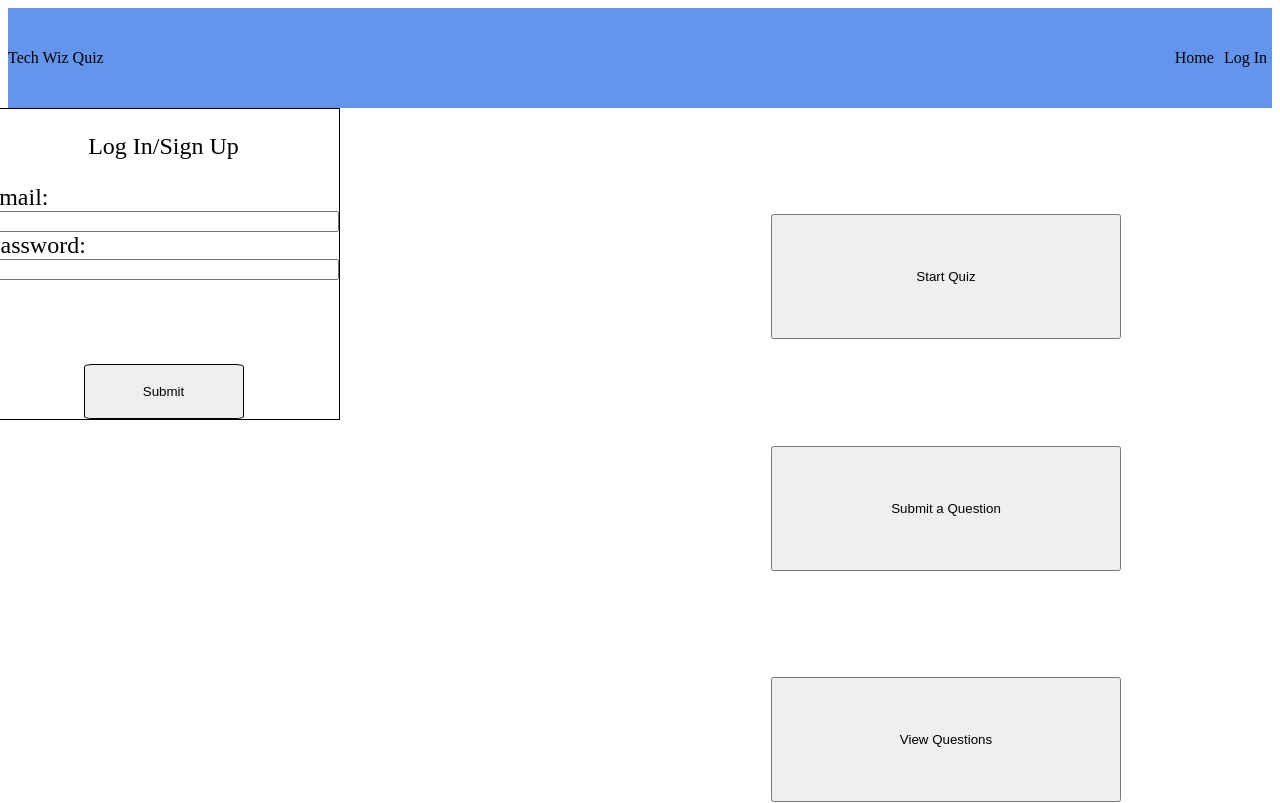
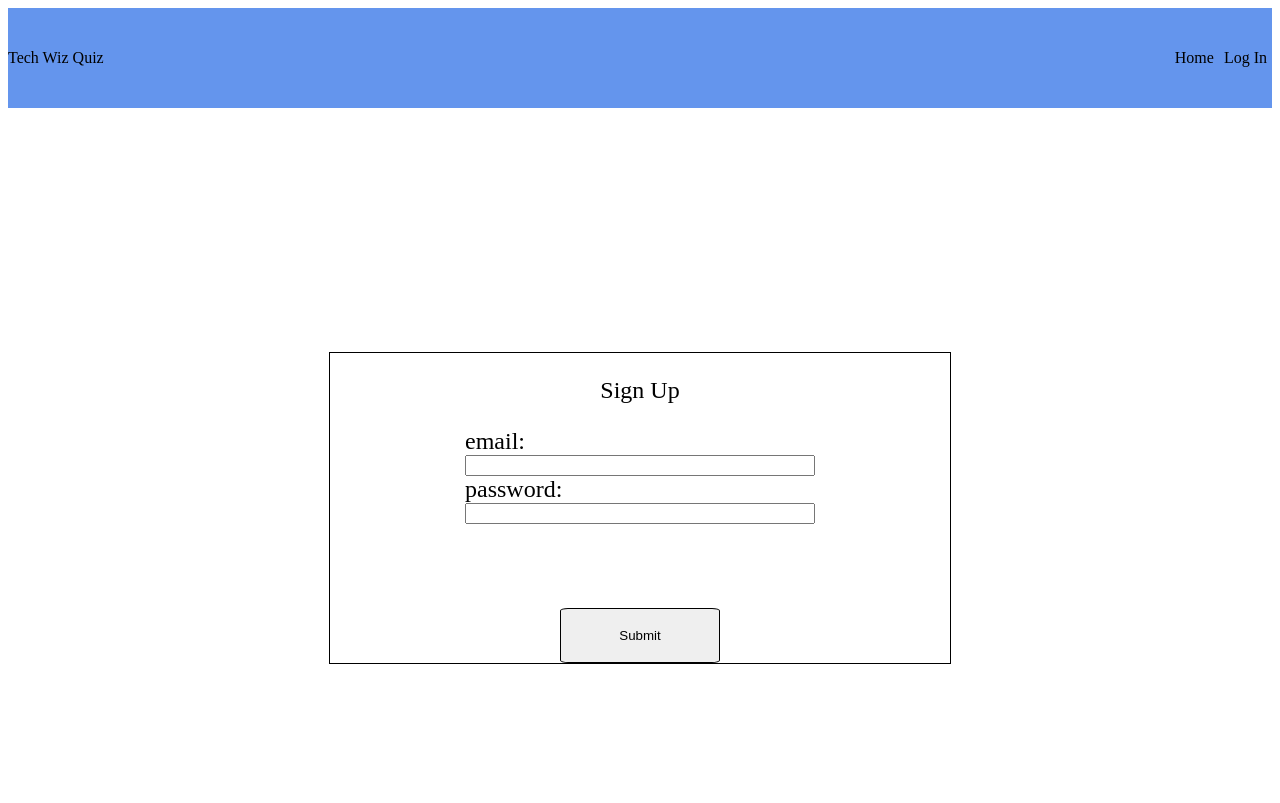
Before and after one commit to techwizquiz/fe, a React app: page /signup in a window 1280 px wide. Before the commit this address led to /. Shown: the top 803 px of the page. Built offline with nearby package versions, Linux system fonts and the light colour scheme.

Commit message:
moved signup function to signup page

```diff
--- a/src/Pages/Home.jsx
+++ b/src/Pages/Home.jsx
@@ -5,50 +5,54 @@ import styles from './Home.css';
 const Home = () => {
 
 
-  const [email, setEmail] = useState('');
-  const [password, setPassword] = useState('');
+  // const [email, setEmail] = useState('');
+  // const [password, setPassword] = useState('');
 
-  const signUp = async (email, password) => {
-    const res = await fetch(`${process.env.API_URL}/api/v1/auth/signup`, {
-      method: 'POST',
-      headers: {
-        'Content-Type': 'application/json',
-      },
-      body: JSON.stringify({ email, password }),
-      credentials: 'include',
-    });
-    return res.json();
-  };
+  // const signUp = async (email, password) => {
+  //   const res = await fetch(`${process.env.API_URL}/api/v1/auth/signup`, {
+  //     method: 'POST',
+  //     headers: {
+  //       'Content-Type': 'application/json',
+  //     },
+  //     body: JSON.stringify({ email, password }),
+  //     credentials: 'include',
+  //   });
+  //   return res.json();
+  // };
 
 
-  const handleChange = ({ target }) => {
-    if(target.name === 'email') setEmail(target.value);
-    if(target.name === 'password') setPassword(target.value);
-  };
+  // const handleChange = ({ target }) => {
+  //   if (target.name === 'email') setEmail(target.value);
+  //   if (target.name === 'password') setPassword(target.value);
+  // };
 
-  const handleSubmit = async (event) => {
-    event.preventDefault();
-    signUp(email, password);
-  };
+  // const handleSubmit = async (event) => {
+  //   event.preventDefault();
+  //   signUp(email, password);
+  // };
 
 
   return (
     <div className={styles.homePage}>
 
-      <form onSubmit={handleSubmit}>
+      <form>
         <div className={styles.leftHalf}>
           <div className={styles.logIn}>
             <section className={styles.logInHeader}>
-              <p>Log In/Sign Up</p>
+              <p>Log In</p>
             </section>
 
             <section className={styles.logInInfo}>
               <label htmlFor="email">email:</label>
-              <input id="email" type="email" name="email" value={email} onChange={handleChange} />
+              <input id="email" type="email" name="email"
+              // value={email} onChange={handleChange}
+              />
 
 
               <label htmlFor="password">password:</label>
-              <input id="password" type="password" name="password" value={password} onChange={handleChange} />
+              <input id="password" type="password" name="password"
+              // value={password} onChange={handleChange}
+              />
             </section>
 
             <section className={styles.logInButton}>
--- /dev/null
+++ b/src/Pages/SignUp.css
@@ -0,0 +1,47 @@
+.SignUpPage {
+  display: flex;
+  height: 100vh;
+  align-items: center;
+  justify-content: center;
+}
+
+.SignUp {
+  display: flex;
+  flex-direction: column;
+  border: 1px black solid;
+  width: 620px;
+  height: 310px;
+  align-items: center;
+}
+
+.SignUpHeader {
+  display: flex;
+  align-items: flex-end;
+  justify-content: center;
+  font-size: x-large;
+}
+
+.SignUpInfo {
+  display: flex;
+  flex-direction: column;
+  justify-content: center;
+  width: 350px;
+  font-size: x-large;
+}
+
+.SignUpButton {
+  display: flex;
+  align-items: flex-end;
+  justify-content: flex-end;
+  height: 100%;
+}
+
+.submitButton {
+  display: flex;
+  border: 1px black solid;
+  border-radius: 5%;
+  width: 160px;
+  height: 55px;
+  justify-content: center;
+  align-items: center;
+}
--- /dev/null
+++ b/src/Pages/SignUp.jsx
@@ -0,0 +1,68 @@
+/* eslint-disable max-len */
+import React, { useState } from 'react';
+import styles from './SignUp.css';
+
+const SignUp = () => {
+
+
+  const [email, setEmail] = useState('');
+  const [password, setPassword] = useState('');
+
+  const signUp = async (email, password) => {
+    const res = await fetch(`${process.env.API_URL}/api/v1/auth/signup`, {
+      method: 'POST',
+      headers: {
+        'Content-Type': 'application/json',
+      },
+      body: JSON.stringify({ email, password }),
+      credentials: 'include',
+    });
+    return res.json();
+  };
+
+
+  const handleChange = ({ target }) => {
+    if (target.name === 'email') setEmail(target.value);
+    if (target.name === 'password') setPassword(target.value);
+  };
+
+  const handleSubmit = async (event) => {
+    event.preventDefault();
+    signUp(email, password);
+  };
+
+
+  return (
+    <div className={styles.SignUpPage}>
+
+      <form onSubmit={handleSubmit}>
+
+        <div className={styles.SignUp}>
+          <section className={styles.SignUpHeader}>
+            <p>Sign Up</p>
+          </section>
+
+          <section className={styles.SignUpInfo}>
+            <label htmlFor="email">email:</label>
+            <input id="email" type="email" name="email" value={email} onChange={handleChange} />
+
+
+            <label htmlFor="password">password:</label>
+            <input id="password" type="password" name="password" value={password} onChange={handleChange} />
+          </section>
+
+          <section className={styles.SignUpButton}>
+            <button className={styles.submitButton}>Submit</button>
+          </section>
+
+
+        </div>
+      </form>
+
+
+    </div >
+  );
+
+};
+
+export default SignUp;
--- a/src/components/app/App.jsx
+++ b/src/components/app/App.jsx
@@ -3,12 +3,14 @@ import Home from '../../Pages/Home';
 import Header from '../../Pages/Header';
 import AboutUs from '../../Pages/AboutUs';
 import Submit from '../../Pages/Submit';
+import SignUp from '../../Pages/SignUp';
 
 import {
   Route,
   Switch,
   Redirect
 } from 'react-router-dom';
+
 
 class App extends Component {
   render() {
@@ -27,6 +29,13 @@ class App extends Component {
               <Home {...routerProps} />
             )}
           />
+
+          <Route path="/signup/" exact={true}
+            render={routerProps => (
+              <SignUp {...routerProps} />
+            )}
+          />
+
 
           <Route path="/submit/" exact={true}
             render={routerProps => (
```
